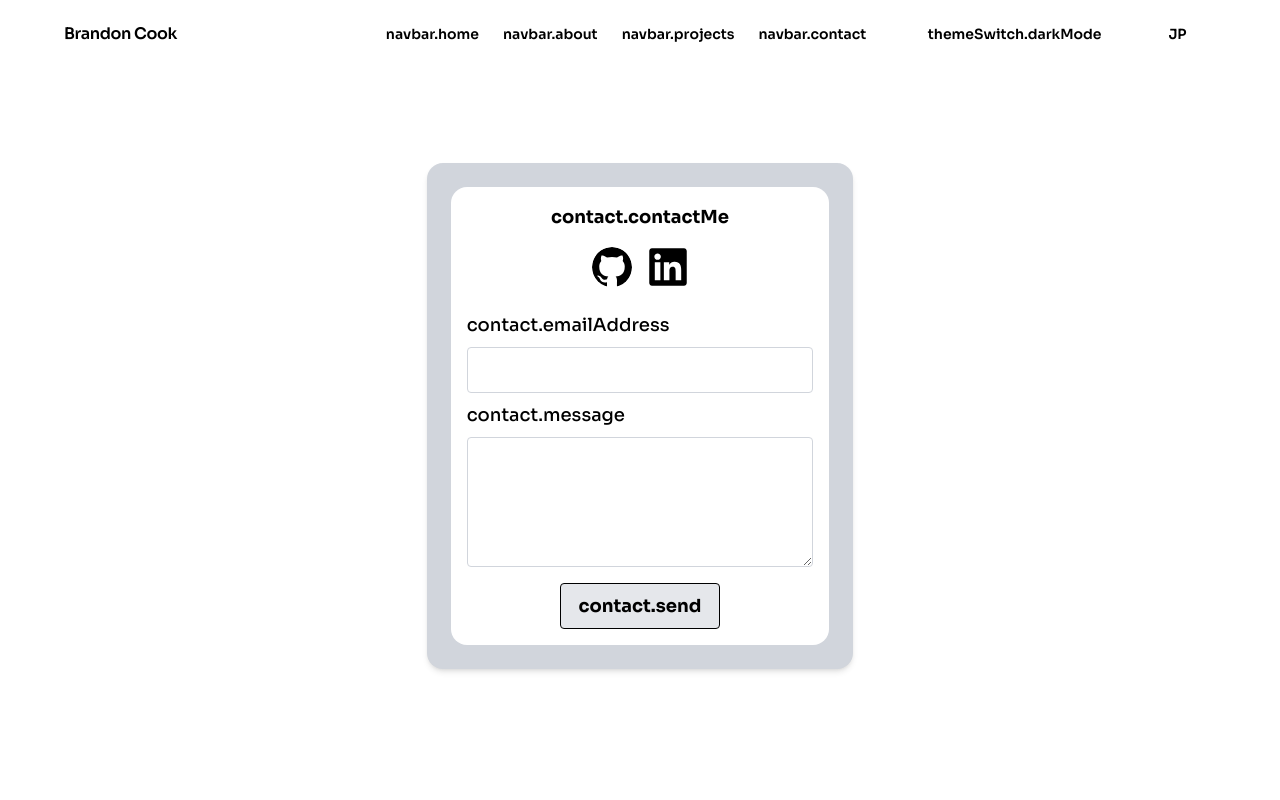
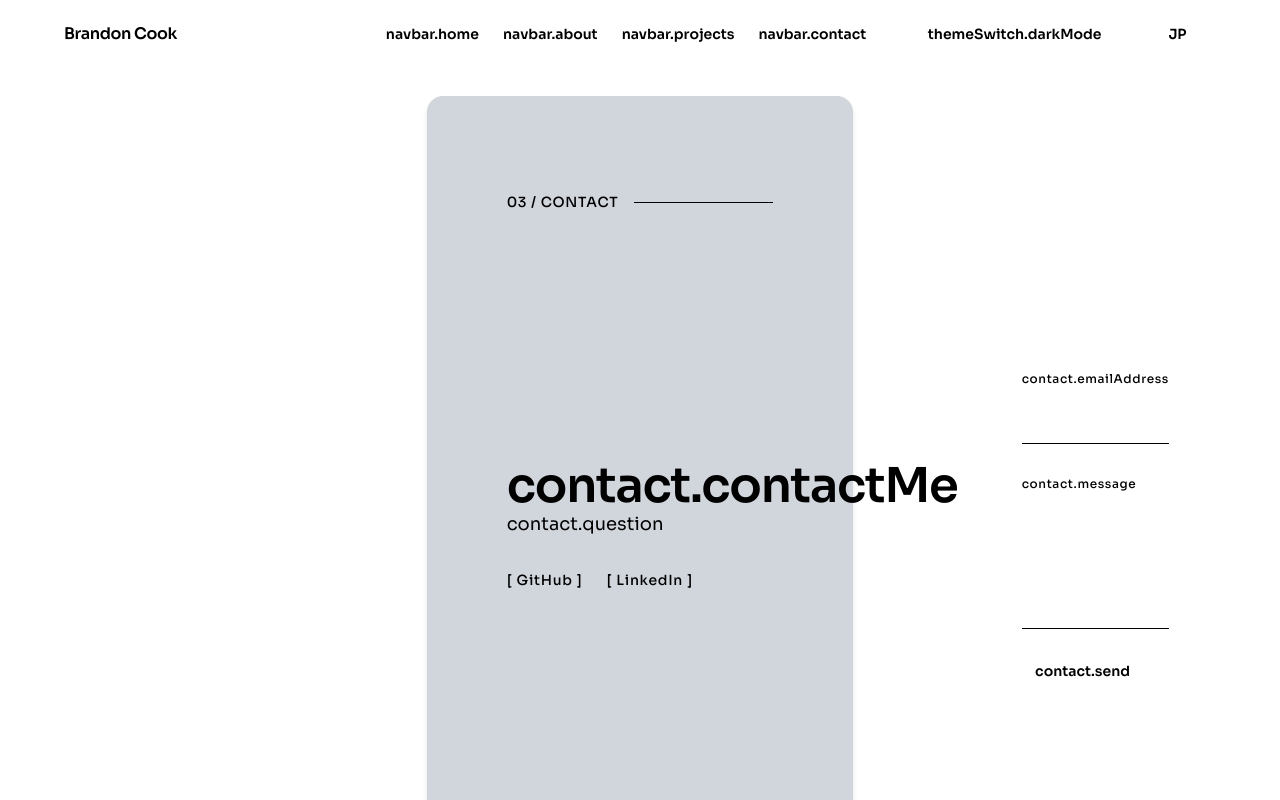
Before and after one commit to Bcook2289/portfolio, a Next.js app in the folder portfolio-project/: page /en/contact in a window 1280 px wide. Shown: the top 800 px of the page. Built offline with nearby package versions, Linux system fonts and the light colour scheme.

Commit message:
feat: contact form redesigned

```diff
--- a/portfolio-project/src/app/messages/en.json
+++ b/portfolio-project/src/app/messages/en.json
@@ -207,6 +207,7 @@
     },
      "contact": {
         "contactMe" : "Contact Me",
+        "question" : "Have a question, an opportunity, or just want to connect? Feel free to get in touch.",
         "emailAddress" : "Email Address",
         "message" : "Message",
         "send" : "Send",
--- a/portfolio-project/src/app/messages/jp.json
+++ b/portfolio-project/src/app/messages/jp.json
@@ -211,6 +211,7 @@
     },
     "contact": {
         "contactMe" : "お問い合わせ",
+        "question" : "Have a question, an opportunity, or just want to connect? Feel free to get in touch.",
         "emailAddress" : "メールアドレス",
         "message" : "メッセージ",
         "send" : "送信",
--- a/portfolio-project/src/components/UI/ContactForm.tsx
+++ b/portfolio-project/src/components/UI/ContactForm.tsx
@@ -1,7 +1,6 @@
 "use client";
 
 import React, {useState} from 'react';
-import Image from 'next/image';
 import Link from 'next/link';
 import {motion} from 'framer-motion';
 import { useTranslations } from 'next-intl';
@@ -17,7 +16,6 @@ const ContactForm = () => {
         const formData = new FormData(form);
 
         if(formData.get("honeypot")) {
-            console.log("test");
             return;
         }
 
@@ -30,7 +28,8 @@ const ContactForm = () => {
                 headers: {
                     Accept: "application/json"
                 },
-            });
+            }
+        );
 
             if(response.ok) {
                 setContactFormStatus("success");
@@ -38,60 +37,214 @@ const ContactForm = () => {
             } else {
                 setContactFormStatus("fail");
             }
-        }
-        catch(error) {
+        } catch(error) {
             console.log(error);
             setContactFormStatus("fail");
         }
     }
     return (
-        <>
-            {contactFormStatus === "success" ? (
-                <p>{t("thankYou")}</p>
-                ) : (
-                    <div className="bg-white text-black rounded-2xl m-2 font-bold">
-                        <h1 className="font-bold p-4 text-center">{t("contactMe")}</h1>
-                        <div className='flex justify-center'>
-                            <Link href="https://github.com/Bcook2289" target='_blank'>
-                                <motion.div
-                                    whileHover={{scale: 1.2}}
-                                    whileTap={{scale: 0.9}}
-                                    className='cursor-pointer mx-2'
+        <section className='min-h-screen px-6 py-20 sm:px-10 lg:px-16'>
+            <div className='mx-auto flex min-h-[calc(100vh-10rem)] w-full max-w-6xl flex-col'>
+                {/* SECTION LABEL */}
+                <div className="mb-12 flex items-center gap-4">
+                    <span className="font-jetbrains text-xs font-medium tracking-wider sm:text-sm">
+                        03 / CONTACT
+                    </span>
+                    <span className="h-px flex-1 bg-black dark:bg-white" />
+                </div>
+                {/* CONTACT CONTENT */}
+                <div className='grid flex-1 items-center gap-16 md:grid-cols-[0.8fr_1.2fr] md-20'>
+                    {/* INTRO */}
+                    <div>
+                        <h2 className='font-sora text-3xl font-semibold tracking-tight sm:text-4xl lg:text-5xl'>
+                            {t("contactMe")}
+                        </h2>
+                        <p>
+                            {t("question")}
+                        </p>
+                        {/* SOCIAL LINKS */}
+                        <div className='mt-8 flex gap-6 font-jetbrains text-xs font-medium tracking-wider sm:text-sm'>
+                            <Link
+                                href="https://github.com/Bcook2289"
+                                target='_blank'
+                                rel="noopener noreferrer"
+                                className="group"
                             >
-                                    <Image alt="link" src={"/svg-icons/github.svg"} width={40} height={40} className="bg-white object-cover rounded-full"/>
-                                </motion.div>
+                                <motion.span
+                                    className='inline-block'
+                                    whileHover={{ x: 4 }}
+                                >
+                                    [ GitHub ]
+                                </motion.span>
                             </Link>
-                            <Link href="https://www.linkedin.com/in/bcook2289" target='_blank'>
-                                <motion.div
-                                    whileHover={{scale: 1.2}}
-                                    whileTap={{scale: 0.9}}
-                                    className='cursor-pointer mx-2'>
-                                        <Image alt="link" src={"/svg-icons/linkedin.svg"} width={40} height={40} className="bg-white rounded"/>
-                                    </motion.div>
+                            <Link
+                                href="https://www.linkedin.com/in/bcook2289"
+                                target='_blank'
+                                rel="noopener noreferrer"
+                                className='group'
+                            >
+                                <motion.span
+                                    className='inline-block'
+                                    whileHover={{ x: 4 }}
+                                >
+                                        [ LinkedIn ]
+                                </motion.span>
                             </Link>
                         </div>
-                        <form onSubmit={submitRequest} className= "flex flex-col mt-4 mx-4">
-                            <label htmlFor='email' className='font-medium py-2'>
+                    </div>
+                    {/* FORM */}
+                    <div>
+                        {contactFormStatus === "success" ? (
+                            <div className='border-t border-black pt-6 dark:border-white'>
+                                <p className="font-sora text-lg font-medium sm:text-xl">
+                                    {t("thankYou")}
+                                </p>
+                            </div>
+                            ) : (
+                                <form
+                                    onSubmit={submitRequest}
+                                    className= "flex flex-col"
+                                >
+                                    {/* EMAIL */}
+                                    <label
+                                        htmlFor='email'
+                                        className='font-jetbrains text-xs font-medium tracking-wider'
+                                    >
                                         {t("emailAddress")}
                                     </label>
-                            <input id='email' type='email' name='email' required className='p-2 rounded border border-gray-300 dark:border-gray-600 dark:bg-gray-300'/>
-                            <label htmlFor='message' className='font-medium py-2'>
+                                    <input
+                                        id='email'
+                                        type='email'
+                                        name='email'
+                                        required
+                                        className='
+                                            mt-3
+                                            w-full
+                                            border-b
+                                            border-black
+                                            bg-transparent
+                                            px-0
+                                            py-3
+                                            font-sora
+                                            text-sm
+                                            outline-none
+                                            transition-colors
+                                            focus:border-gray-500
+                                            dark:border-white
+                                            dark:focus:border-gray-400
+                                        '
+                                    />
+                                    {/* MESSAGE */}
+                                    <label
+                                        htmlFor='message'
+                                        className='mt-8 font-jetbrains text-xs font-medium tracking-wider'
+                                    >
                                         {t("message")}
                                     </label>
-                            <textarea id='message' name='message' required rows={4} className='p-2 rounded border border-gray-300 dark:border-gray-600 dark:bg-gray-300'/>
-                            <input type='text' name='honeypot' style={{ display: "none" }}/>
-                            <div className='flex justify-center'>
-                                <button type='submit' disabled={contactFormStatus === "submitting"} className='px-4 py-2 my-4 w-full sm:w-40 rounded bg-gray-200 text-black hover:bg-black hover:text-white dark:text-black dark:bg-white transition-colors border duration-500 cursor-pointer'>
-                                    {contactFormStatus === "submitting" ? t("sending") : t("send")}
+                                    <textarea
+                                        id='message'
+                                        name='message'
+                                        required rows={5}
+                                        className='
+                                            mt-3
+                                            w-full
+                                            resize-none
+                                            border-b
+                                            border-black
+                                            bg-transparent
+                                            px-0
+                                            py-3
+                                            font-sora
+                                            text-sm
+                                            outline-none
+                                            transition-colors
+                                            focus:border-gray-500
+                                            dark:border-white
+                                            dark:focus:border-gray-400
+                                        '/>
+                                    {/* HONEYPOT */}
+                                    <input
+                                        type='text'
+                                        name='honeypot'
+                                        tabIndex={-1}
+                                        autoComplete='off'
+                                        className='hidden'
+                                    />
+                                    {/* SUBMIT */}
+                                    <div className='mt-8 flex items-center justify-between'>
+                                        <button
+                                            type='submit'
+                                            disabled={
+                                                contactFormStatus === "submitting"
+                                            }
+                                            className='
+                                                group
+                                                inline-flex
+                                                items-center
+                                                font-sora
+                                                text-sm
+                                                font-semibold
+                                                transition-colors
+                                                duration-300
+                                                disabled:cursor-not-allowed
+                                                disabled:opacity-50
+                                            '
+                                        >
+                                            <span
+                                                aria-hidden="true"
+                                                className='
+                                                    mr-2
+                                                    inline-block
+                                                    -translate-x-2
+                                                    opacity-0
+                                                    transition-all
+                                                    duration-300
+                                                    group-hover:translate-x-0
+                                                    group-hover:opacity-100
+                                                '
+                                            >
+                                                [
+                                            </span>
+                                            <span>
+                                                {contactFormStatus === "submitting"
+                                                    ? t("sending")
+                                                    : t("send")}
+                                            </span>
+                                            <span
+                                                aria-hidden="true"
+                                                className='
+                                                    ml-2
+                                                    inline-block
+                                                    translate-x-2
+                                                    opacity-0
+                                                    transition-all
+                                                    duration-300
+                                                    group-hover:translate-x-0
+                                                    group-hover:opacity-100
+                                                '
+                                            >
+                                               ]
+                                            </span>
                                         </button>
+                                        {contactFormStatus === "fail" && (
+                                            <p className="font-jetbrains text-xs text-red-600">
+                                                {t("tryAgain")}
+                                            </p>
+                                        )}
                                     </div>
                                 </form>
+                            )}
                     </div>
-                )}
-                {contactFormStatus === "error" && (
-                    <p className="text-red-600 mt-2">{t("tryAgain")}</p>
-                )}
-        </>
+                </div>
+                {/* FOOTER */}
+                <footer className='mt-auto botder-t border-black pt-6 dark:border-white'>
+                    <div className='flex flex-col justify-between gap-2 font-jetbrains text-xs tracking-wider sm:flex-row'>
+                        <span>Brandon Cook</span>
+                        <span>© {new Date().getFullYear()}</span>
+                    </div>
+                </footer>
+            </div>
+        </section>
     )
 }
 
```
Lines whose indentation alone changed are shown as unchanged.
